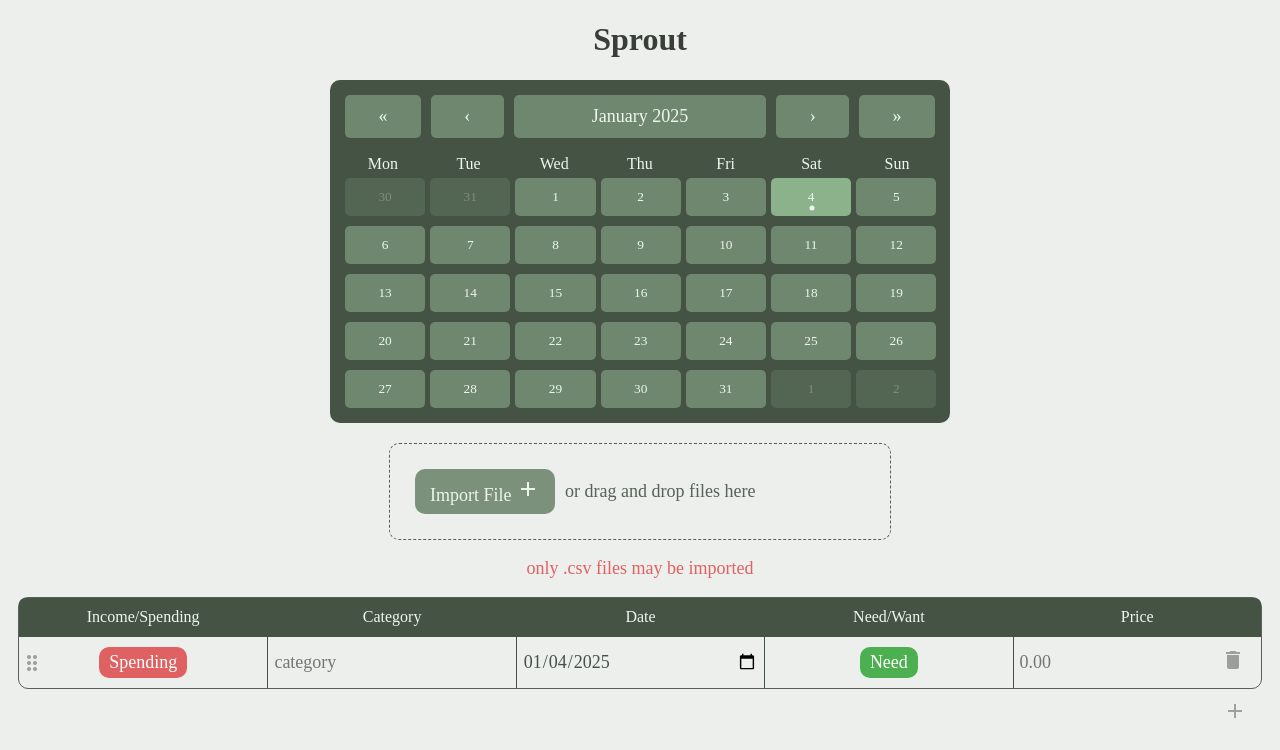
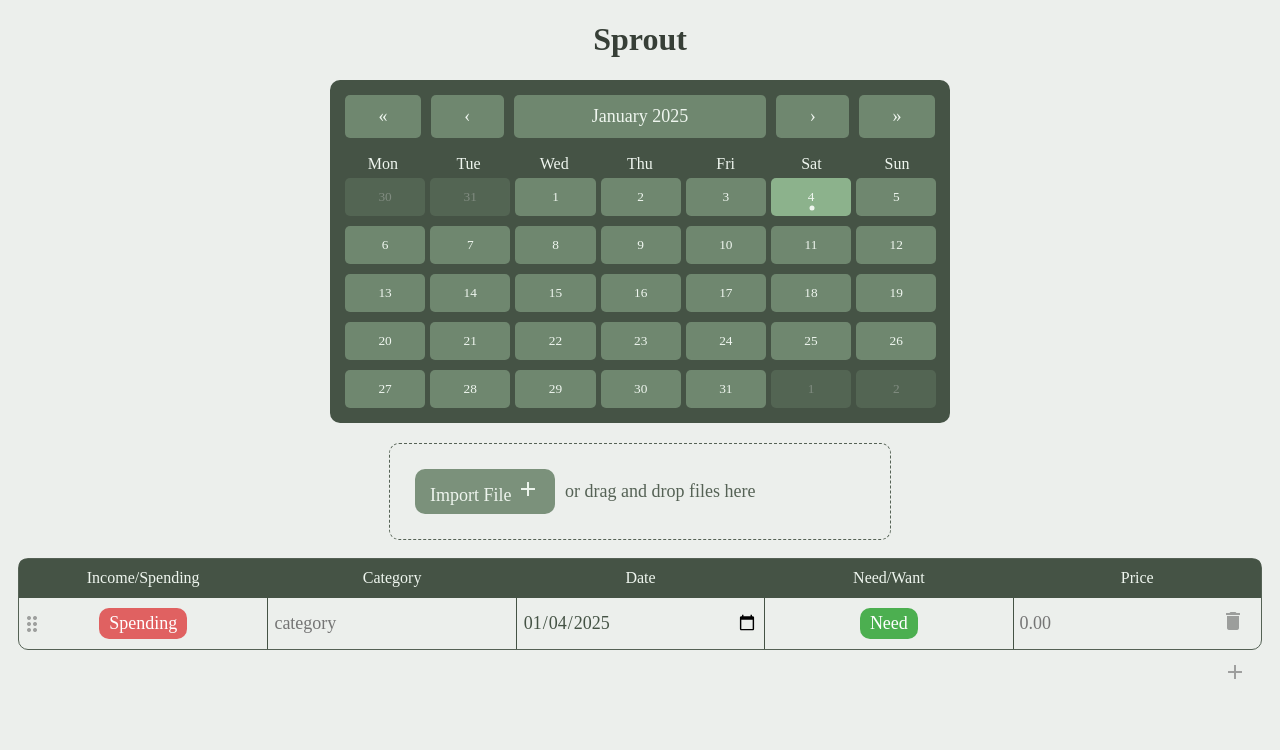
Before and after one commit to Fishfinna/sprouts, a React (Vite) app: page / in a window 1280 px wide. Shown: the top 750 px of the page. Built offline with nearby package versions, Linux system fonts and the light colour scheme; a web font is replaced by a local one.

Commit message:
set up the file error message system

```diff
--- a/src/components/file-manager/fileManager.tsx
+++ b/src/components/file-manager/fileManager.tsx
@@ -8,7 +8,7 @@
   setTransactions: React.Dispatch<React.SetStateAction<Transaction[]>>;
 }) {
   const [fileMsg, setFileMsg] = useState("or drag and drop files here");
-  const [fileError, setFileError] = useState("only .csv files may be imported");
+  const [fileErrorMsg, setFileErrorMsg] = useState("");
   const [isActive, setIsActive] = useState(false);
 
   function loadFiles(event: ProgressEvent<FileReader>) {
@@ -41,6 +41,9 @@
     const csvFiles = [...(files || [])].filter((file) =>
       file.name.endsWith(".csv")
     );
+    if (csvFiles.length != files?.length) {
+      setFileErrorMsg("only .csv files may be imported");
+    }
     const dataTransfer = new DataTransfer();
     csvFiles.forEach((file) => dataTransfer.items.add(file));
     files = dataTransfer.files;
@@ -101,7 +104,7 @@
           onBlur={() => setIsActive(false)}
         />
       </div>
-      <p className="error">{fileError}</p>
+      <p className="error">{fileErrorMsg}</p>
     </>
   );
 }
```
